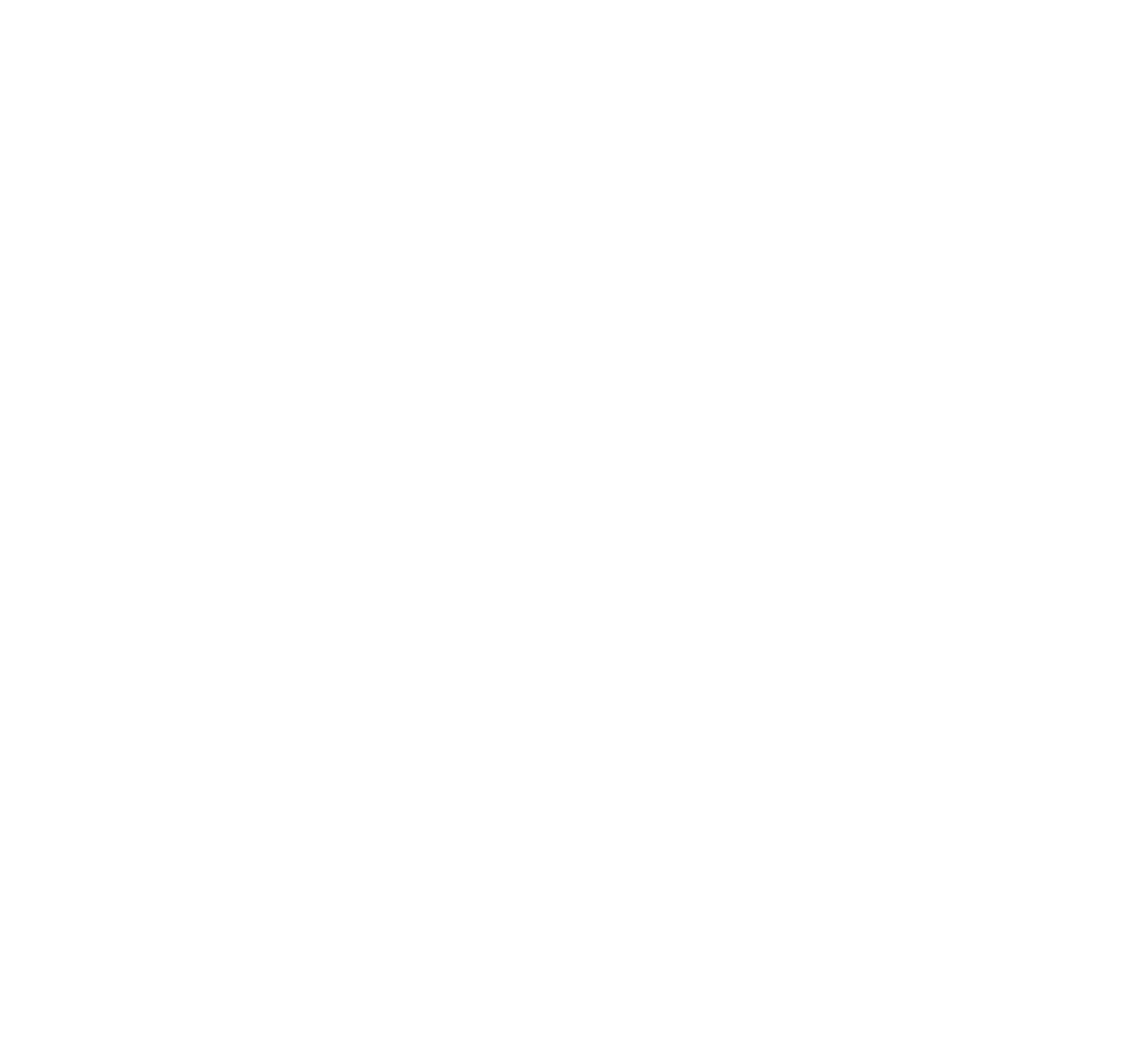
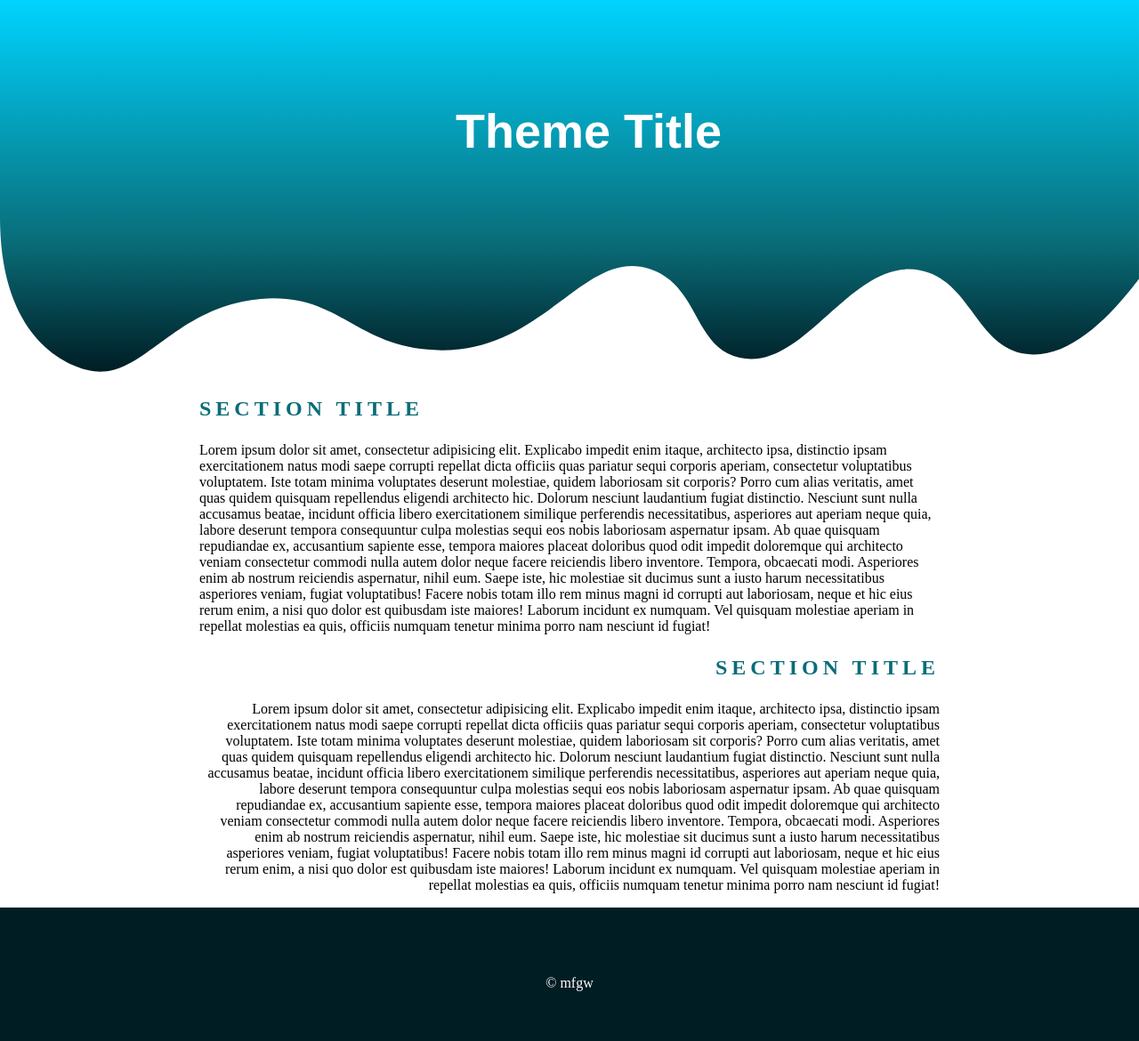
Before and after one commit to gwenwill97/mobile-friendly-practice, a plain HTML site: page index.html in a window 1280 px wide. Shown: the whole page at 89% size. Before the commit the page ends 800 px from the top, so only its background shows below. Drawn offline with Linux system fonts and the light colour scheme.

Commit message:
daily challenge prep

```diff
--- a/css/style.css
+++ b/css/style.css
@@ -0,0 +1,61 @@
+body {
+    padding: 0;
+    margin: 0;
+  }
+
+  .wrapper,
+  main {
+    margin: 0 auto;
+  }
+
+  .wrapper {
+    background-color: #fff;
+  }
+
+  header {
+    min-width: 100%;
+  }
+
+  header,
+  footer {
+    color: #fff;
+  }
+
+  header .title {
+    font-family: sans-serif;
+    /* I gave this title absolute so it can be on top of the SVG */
+    position: absolute;
+    top: 10%;
+    left: 40%;
+    font-size: 54px;
+  }
+
+  main .heading {
+    color: #096d79;
+    letter-spacing: 5px;
+    text-transform: uppercase;
+    font-weight: bold;
+    font-size: 24px;
+  }
+
+  main {
+    padding: 0 224px;
+    font-weight: lighter;
+    min-height: 50vh;
+  }
+
+  footer {
+    background-color: #001d24;
+    height: 150px;
+  }
+
+  footer p {
+    position: relative;
+    top: 35%;
+    padding: 24px;
+    text-align: center;
+  }
+
+  .content:nth-child(even) {
+    text-align: end;
+  }
--- a/index.html
+++ b/index.html
@@ -8,6 +8,103 @@
     <title>Document</title>
 </head>
 <body>
+    <!-- WRAPPER -->
+    <div class="wrapper">
+        <!-- HEADER -->
+        <header>
+            <svg id="Layer_1" data-name="Layer 1" xmlns="http://www.w3.org/2000/svg" viewBox="0 0 1366 445.8">
+                <defs>
+                    <style>
+                        .cls-1 {
+                            fill: url(#gradient);
+                        }
+                    </style>
+                    <linearGradient spreadMethod="pad" id="gradient" x1="0%" y1="100%" x2="0%" y2="0%">
+                        <stop offset="0%" style="stop-color:rgba(0,29,36,1);stop-opacity:1;" />
+                        <stop offset="35%" style="stop-color:rgba(9,109,121,1);stop-opacity:1;" />
+                        <stop offset="100%" style="stop-color:rgba(0,212,255,1);stop-opacity:1;" />
+                    </linearGradient>
+                </defs>
+                <path class="cls-1"
+                    d="M1366,334.59c-35.76,47.13-85.07,97-135.44,90-59.88-8.29-66.63-89.32-127.49-100.5-82.78-15.2-137.89,122.32-216,105-55.81-12.38-48.17-87.13-108-106.5-78.31-25.35-125.07,98-249,97.5-103.49-.42-121.3-69.87-217.49-61.5-107.29,9.34-142.49,100.74-207,85.5C72.27,436.21,0,399.09,0,261.1V0H1366Z" />
+            </svg>
 
-</body>
+            <h1 class="title">Theme Title</h1>
+        </header>
+        <!-- HEADER ENDS -->
+
+
+
+
+        <!-- MAIN CONTENT -->
+        <main>
+            <div class="content">
+                <p class="heading">Section Title</p>
+                <p>Lorem ipsum dolor sit amet, consectetur adipisicing elit. Explicabo impedit enim itaque, architecto ipsa,
+                    distinctio ipsam exercitationem natus modi saepe corrupti repellat dicta officiis quas pariatur sequi
+                    corporis
+                    aperiam, consectetur voluptatibus voluptatem. Iste totam minima voluptates deserunt molestiae, quidem
+                    laboriosam
+                    sit corporis? Porro cum alias veritatis, amet quas quidem quisquam repellendus eligendi architecto hic.
+                    Dolorum
+                    nesciunt laudantium fugiat distinctio. Nesciunt sunt nulla accusamus beatae, incidunt officia libero
+                    exercitationem similique perferendis necessitatibus, asperiores aut aperiam neque quia, labore deserunt
+                    tempora
+                    consequuntur culpa molestias sequi eos nobis laboriosam aspernatur ipsam. Ab quae quisquam repudiandae
+                    ex,
+                    accusantium sapiente esse, tempora maiores placeat doloribus quod odit impedit doloremque qui architecto
+                    veniam
+                    consectetur commodi nulla autem dolor neque facere reiciendis libero inventore. Tempora, obcaecati modi.
+                    Asperiores enim ab nostrum reiciendis aspernatur, nihil eum. Saepe iste, hic molestiae sit ducimus sunt
+                    a
+                    iusto
+                    harum necessitatibus asperiores veniam, fugiat voluptatibus! Facere nobis totam illo rem minus magni id
+                    corrupti
+                    aut laboriosam, neque et hic eius rerum enim, a nisi quo dolor est quibusdam iste maiores! Laborum
+                    incidunt ex
+                    numquam. Vel quisquam molestiae aperiam in repellat molestias ea quis, officiis numquam tenetur minima
+                    porro
+                    nam
+                    nesciunt id fugiat!</p>
+            </div>
+            <div class="content">
+                <p class="heading">Section Title</p>
+                <p>Lorem ipsum dolor sit amet, consectetur adipisicing elit. Explicabo impedit enim itaque, architecto ipsa,
+                    distinctio ipsam exercitationem natus modi saepe corrupti repellat dicta officiis quas pariatur sequi
+                    corporis
+                    aperiam, consectetur voluptatibus voluptatem. Iste totam minima voluptates deserunt molestiae, quidem
+                    laboriosam
+                    sit corporis? Porro cum alias veritatis, amet quas quidem quisquam repellendus eligendi architecto hic.
+                    Dolorum
+                    nesciunt laudantium fugiat distinctio. Nesciunt sunt nulla accusamus beatae, incidunt officia libero
+                    exercitationem similique perferendis necessitatibus, asperiores aut aperiam neque quia, labore deserunt
+                    tempora
+                    consequuntur culpa molestias sequi eos nobis laboriosam aspernatur ipsam. Ab quae quisquam repudiandae
+                    ex,
+                    accusantium sapiente esse, tempora maiores placeat doloribus quod odit impedit doloremque qui architecto
+                    veniam
+                    consectetur commodi nulla autem dolor neque facere reiciendis libero inventore. Tempora, obcaecati modi.
+                    Asperiores enim ab nostrum reiciendis aspernatur, nihil eum. Saepe iste, hic molestiae sit ducimus sunt
+                    a
+                    iusto
+                    harum necessitatibus asperiores veniam, fugiat voluptatibus! Facere nobis totam illo rem minus magni id
+                    corrupti
+                    aut laboriosam, neque et hic eius rerum enim, a nisi quo dolor est quibusdam iste maiores! Laborum
+                    incidunt ex
+                    numquam. Vel quisquam molestiae aperiam in repellat molestias ea quis, officiis numquam tenetur minima
+                    porro
+                    nam
+                    nesciunt id fugiat!</p>
+            </div>
+        </main>
+        <!-- MAIN CONTENT ENDS -->
+
+
+        <!-- FOOTER -->
+        <footer>
+            <p>&copy; mfgw</p>
+        </footer>
+    </div>
+    <!-- WRAPPER ENDS -->
+  </body>
 </html>
```
